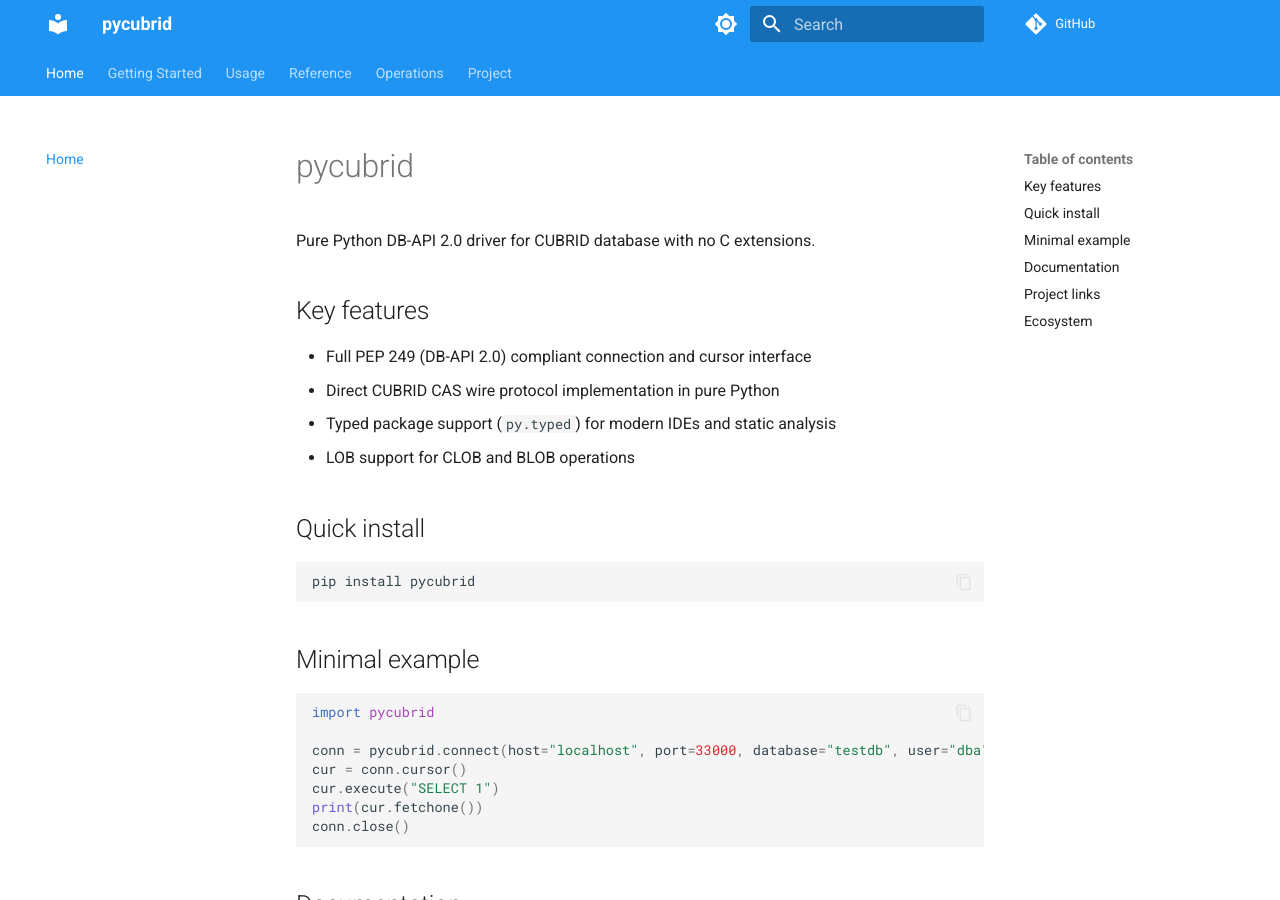
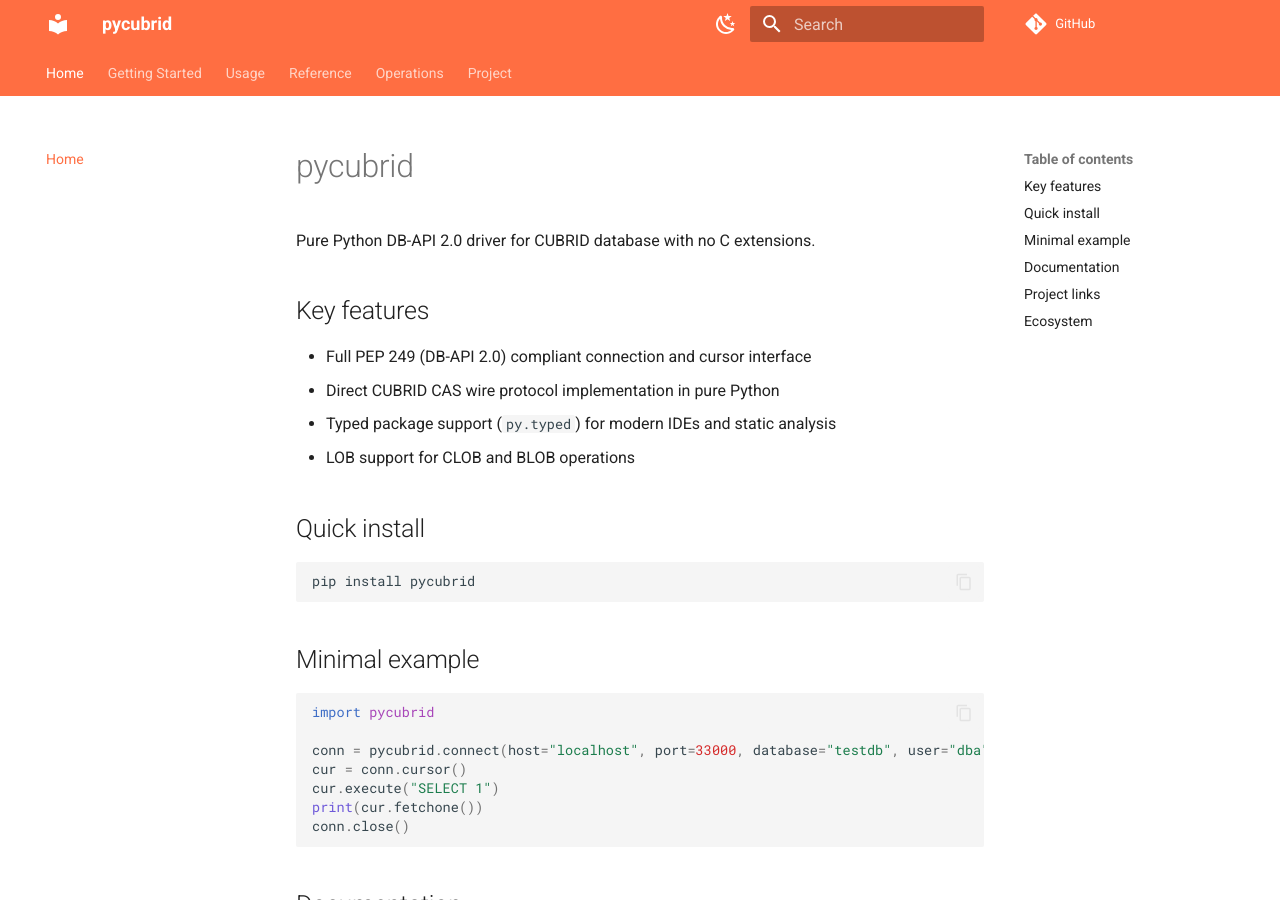
Before and after one commit to cubrid-lab/pycubrid, an MkDocs documentation site: the page built from docs/index.md, in a window 1280 px wide and 900 px high. Built offline with MkDocs 1.6.1 and Material for MkDocs 9.7.7, drawn with Linux system fonts in a browser that asks for light colours; comment, search, counter and statistics services are not loaded.

Commit message:
chore: unify docs theme with org standard (#325)
Implements #324

- Palette: blue/blue → deep orange/orange (both schemes)
- Auto dark mode via prefers-color-scheme media queries
- Toggle icons: brightness → weather (matches org landing site)
- Features: + navigation.top, + search.suggest

Ultraworked with [Sisyphus](https://github.com/code-yeongyu/oh-my-opencode)

Co-authored-by: Sisyphus <clio-agent@sisyphuslabs.ai>

```diff
--- a/mkdocs.yml
+++ b/mkdocs.yml
@@ -11,21 +11,24 @@
     - navigation.tabs
     - navigation.sections
     - navigation.expand
+    - navigation.top
     - content.code.copy
     - search.highlight
     - search.suggest
   palette:
-    - scheme: default
-      primary: blue
-      accent: blue
+    - media: "(prefers-color-scheme: light)"
+      scheme: default
+      primary: deep orange
+      accent: orange
       toggle:
-        icon: material/brightness-7
+        icon: material/weather-night
         name: Switch to dark mode
-    - scheme: slate
-      primary: blue
-      accent: blue
+    - media: "(prefers-color-scheme: dark)"
+      scheme: slate
+      primary: deep orange
+      accent: orange
       toggle:
-        icon: material/brightness-4
+        icon: material/weather-sunny
         name: Switch to light mode
 
 nav:
```
